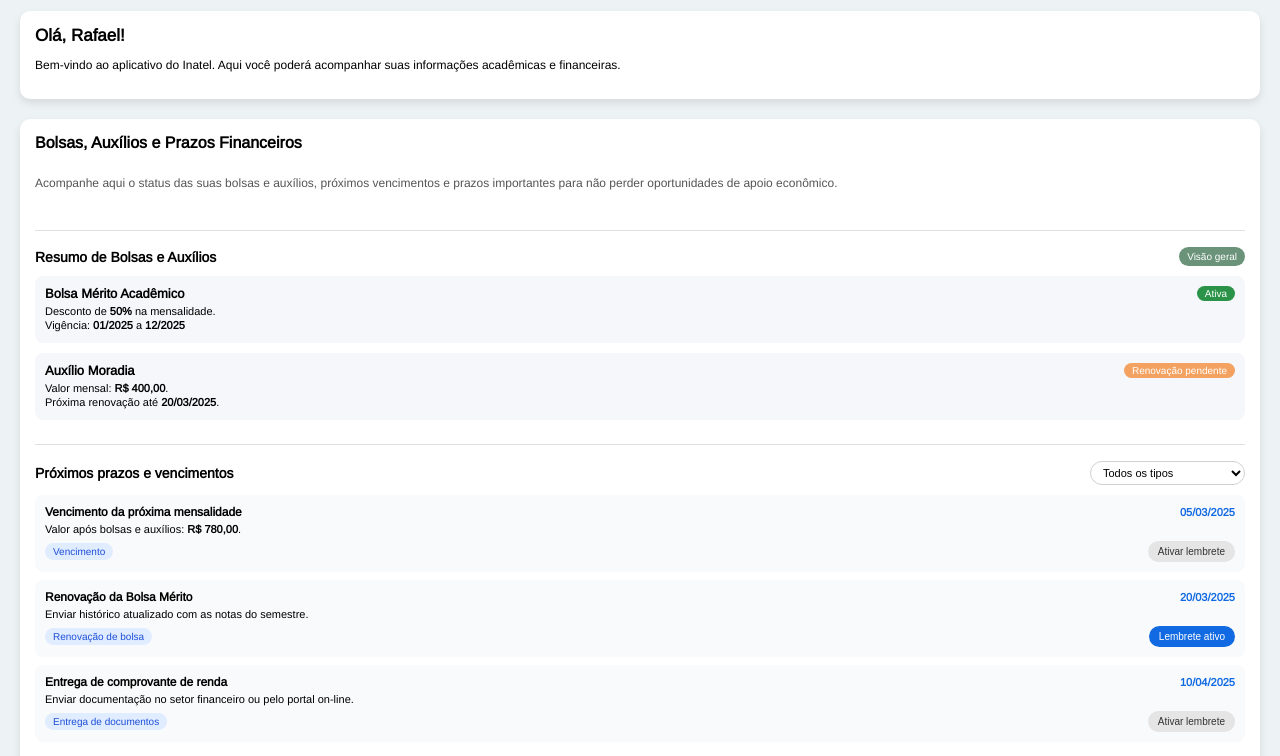
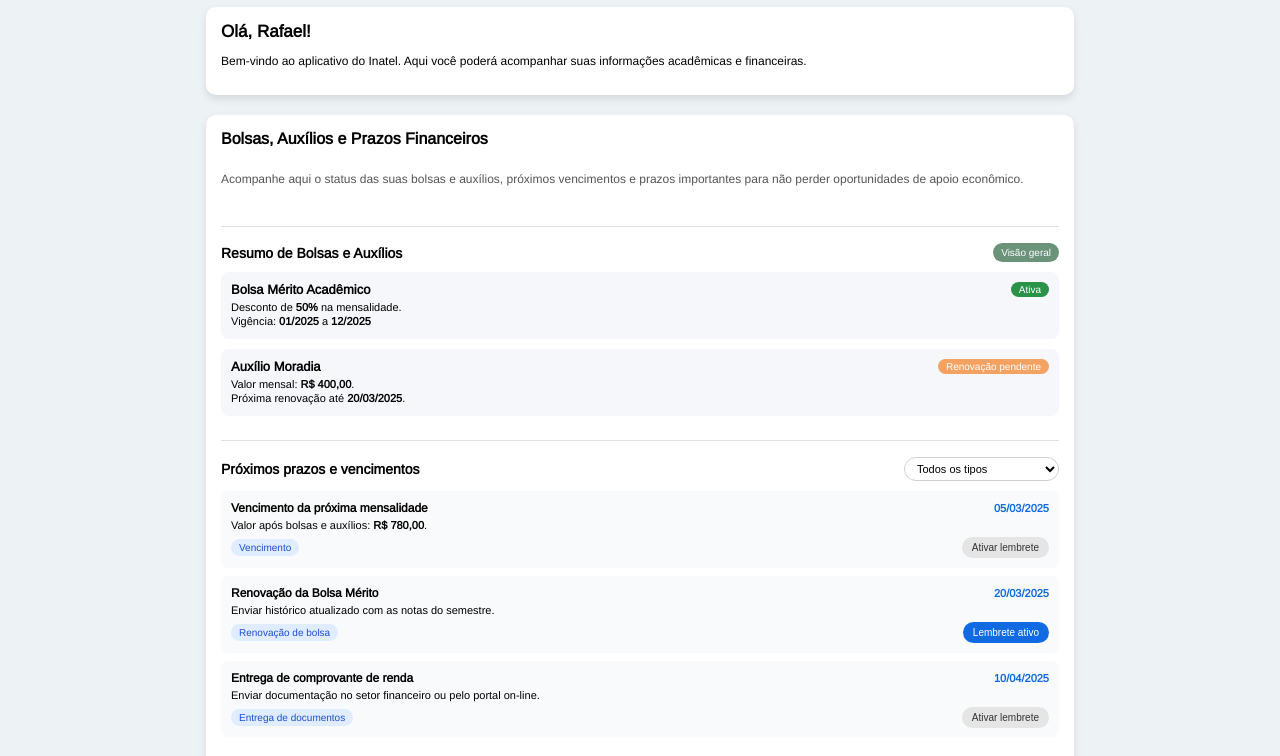
Before and after one commit to Fiddelis/Entrega-S05, a plain HTML site: page src/index.html in a window 1280 px wide. Shown: the part 44-800 px from the top of the page. Drawn offline with nearby package versions, Linux system fonts and the light colour scheme.

Commit message:
fix: adjust main section styling for better responsiveness

```diff
--- a/src/index.html
+++ b/src/index.html
@@ -3,6 +3,7 @@
   <head>
     <meta charset="UTF-8" />
     <title>App Inatel - S05</title>
+    <meta name="viewport" content="width=device-width, initial-scale=1.0" />
     <link rel="stylesheet" href="style.css" />
   </head>
   <body>
--- a/src/style.css
+++ b/src/style.css
@@ -42,7 +42,21 @@ header {
 }
 
 main {
-  padding: 20px;
+  padding: 16px;
+  max-width: 480px;
+  margin: 0 auto 32px;
+}
+
+@media (min-width: 600px) {
+  main {
+    max-width: 720px;
+  }
+}
+
+@media (min-width: 1024px) {
+  main {
+    max-width: 900px;
+  }
 }
 
 .card {
```
